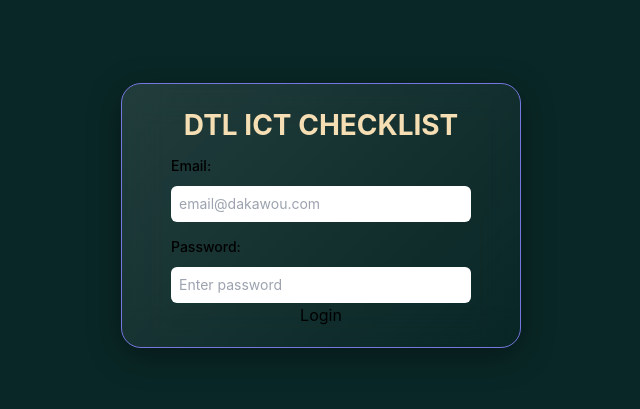
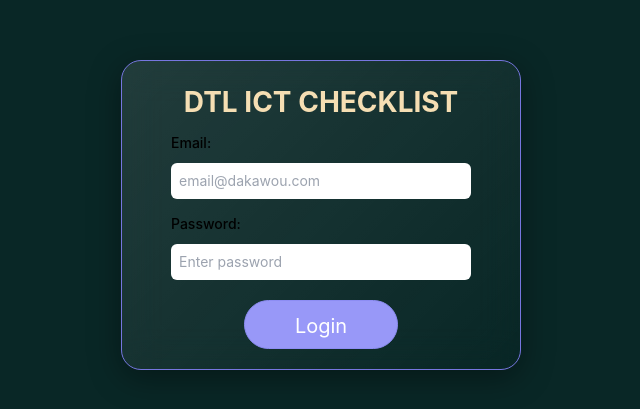
Before and after one commit to mumbi-prog/Checklist-Client, a React (Create React App) app: page / in a window 1280 px wide. Shown: the part 185-594 px from the top of the page, without its empty margins (319-959 px from the left). Built offline with nearby package versions, Linux system fonts and the light colour scheme.

Commit message:
Class selector for login btn

```diff
--- a/src/components/Authenticationfiles/Login.jsx
+++ b/src/components/Authenticationfiles/Login.jsx
@@ -1,7 +1,7 @@
 import React, { useState } from 'react';
 import { useNavigate } from 'react-router-dom';
 import api from '../api/Api';
-import './login.css';
+import login from './login.css';
 
 function Login({ setUser }) {
   const [email, setEmail] = useState('');
--- a/src/components/Authenticationfiles/login.css
+++ b/src/components/Authenticationfiles/login.css
@@ -30,9 +30,9 @@ h2{
     margin-bottom: 10px;
 }
 
-login-btn {
+.login-btn {
     position: relative;
-    background-color: transparent;
+    background-color: #9898f8;
     border-radius:25px;
     padding: 10px;
     background-repeat: no-repeat;
@@ -48,7 +48,7 @@ login-btn {
     overflow: hidden;
     margin-top: 20px;
 }
-login-btn::before {
+.login-btn::before {
     content: "";
     background-color: #7676df;
     border: none;
@@ -61,7 +61,7 @@ login-btn::before {
     transition: width 700ms ease-in-out;
     display: inline-block;
 }
-login-btn:hover::before {
+.login-btn:hover::before {
     width: 100%;
     border: none;
 }
```
